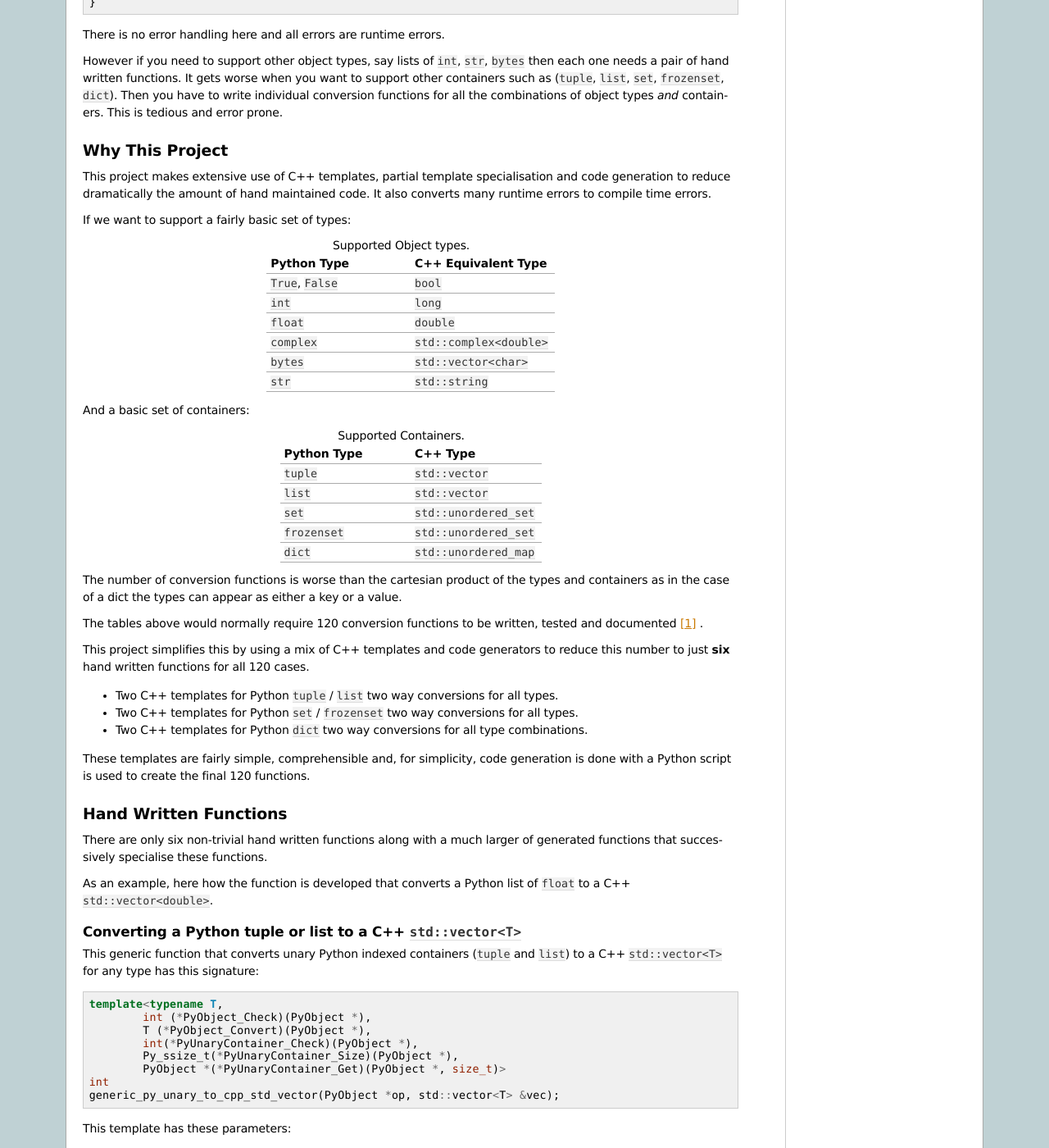
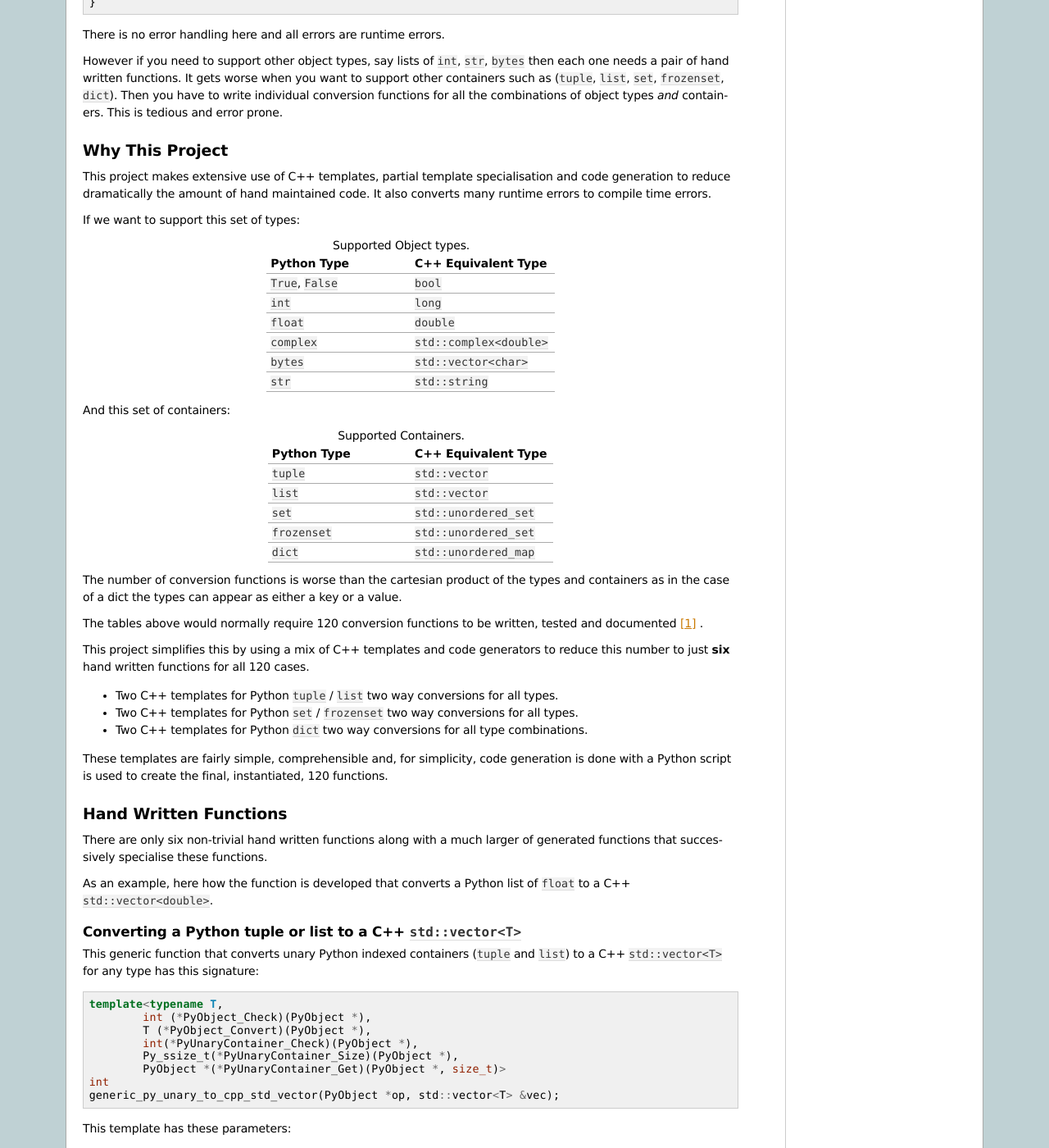
Before and after one commit to paulross/PyCppContainers, a Sphinx documentation site: the page built from docs/sphinx/source/introduction.rst, in a window 1280 px wide and 1400 px high, scrolled down 877 px. Shown: the whole window at 82% size. Built offline with Sphinx 7.4.7, drawn with Linux system fonts in a browser that asks for light colours; some of the changed text lies outside the part shown.

Commit message:
WIP Documentation.

```diff
--- a/docs/sphinx/source/introduction.rst
+++ b/docs/sphinx/source/introduction.rst
@@ -72,7 +72,7 @@ This project makes extensive use of C++ templates, partial template specialisati
 dramatically the amount of hand maintained code.
 It also converts many runtime errors to compile time errors.
 
-If we want to support a fairly basic set of types:
+If we want to support this set of types:
 
 .. list-table:: Supported Object types.
    :widths: 30 30
@@ -93,14 +93,14 @@ If we want to support a fairly basic set of types:
    * - ``str``
      - ``std::string``
 
-And a basic set of containers:
+And this set of containers:
 
 .. list-table:: Supported Containers.
    :widths: 50 50
    :header-rows: 1
 
    * - Python Type
-     - C++ Type
+     - C++ Equivalent Type
    * - ``tuple``
      - ``std::vector``
    * - ``list``
@@ -124,7 +124,7 @@ This project simplifies this by using a mix of C++ templates and code generators
 * Two C++ templates for Python ``dict`` two way conversions for all type combinations.
 
 These templates are fairly simple, comprehensible and, for simplicity, code generation is done with a Python script is used
-to create the final 120 functions.
+to create the final, instantiated, 120 functions.
 
 Hand Written Functions
 =============================
```
Also changed, not shown: other parts of docs/sphinx/source/introduction.rst (+4 -4 lines).
